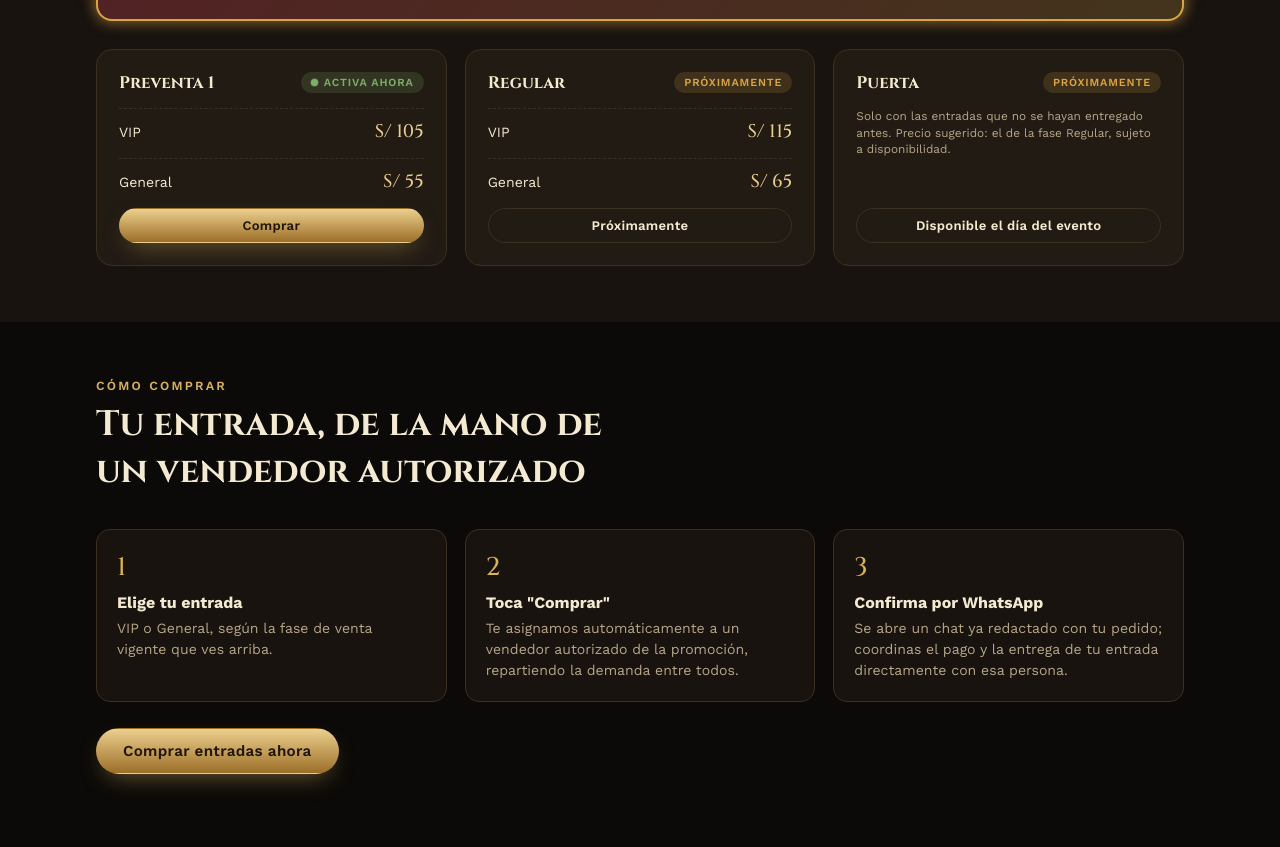
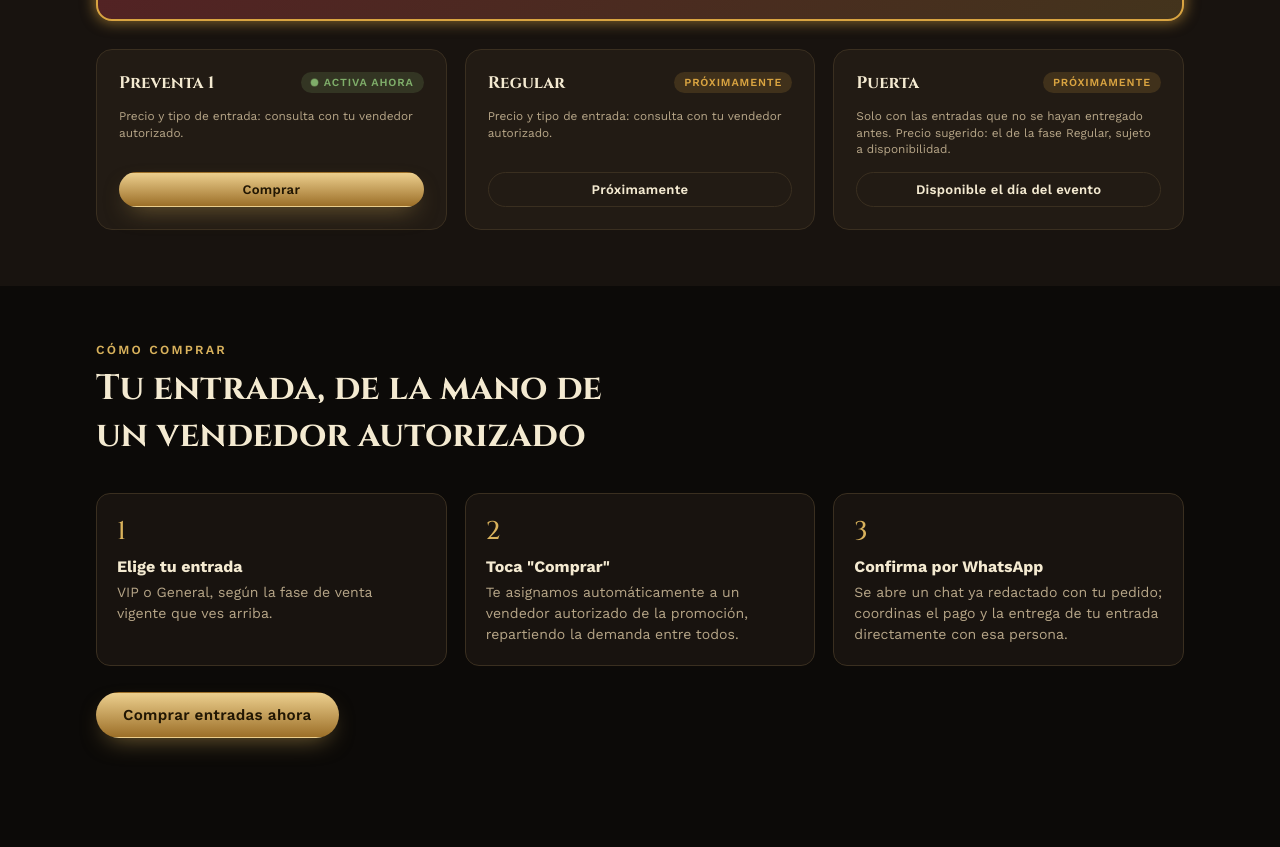
Before and after one commit to IngMinas/cachimbeada-minera-2026-II, a plain HTML site: page dist/index.html in a window 1280 px wide. Shown: the part 1621-2468 px from the top of the page. Drawn offline with nearby package versions, Linux system fonts and the light colour scheme.

Commit message:
Ocultar precios de entradas en la pagina

```diff
--- a/dist/index.html
+++ b/dist/index.html
@@ -666,8 +666,7 @@ footer{
           <h3>Preventa 1</h3>
           <span class="status activa">Activa ahora</span>
         </div>
-        <div class="price-row"><span class="label">VIP</span><span class="amt">S/ 105</span></div>
-        <div class="price-row"><span class="label">General</span><span class="amt">S/ 55</span></div>
+        <p class="note">Precio y tipo de entrada: consulta con tu vendedor autorizado.</p>
         <div class="phase-cta">
           <button class="btn btn-primary btn-sm" style="width:100%" data-comprar="Preventa 1">Comprar</button>
         </div>
@@ -678,8 +677,7 @@ footer{
           <h3>Regular</h3>
           <span class="status" data-status></span>
         </div>
-        <div class="price-row"><span class="label">VIP</span><span class="amt">S/ 115</span></div>
-        <div class="price-row"><span class="label">General</span><span class="amt">S/ 65</span></div>
+        <p class="note">Precio y tipo de entrada: consulta con tu vendedor autorizado.</p>
         <div class="phase-cta">
           <button class="btn btn-ghost btn-sm" style="width:100%" disabled>Próximamente</button>
         </div>
```
Also changed, not shown: fragment.html (+2 -4 lines), index.html (+2 -4 lines).
